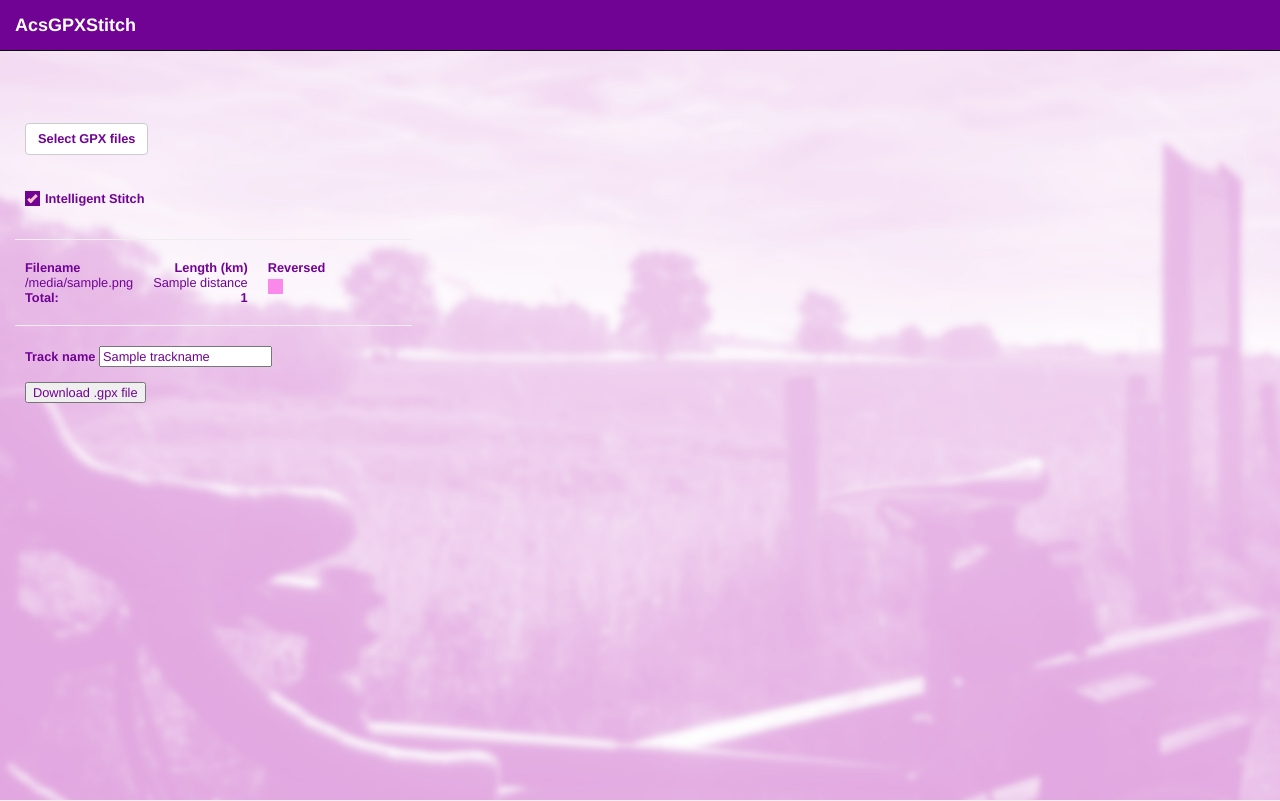
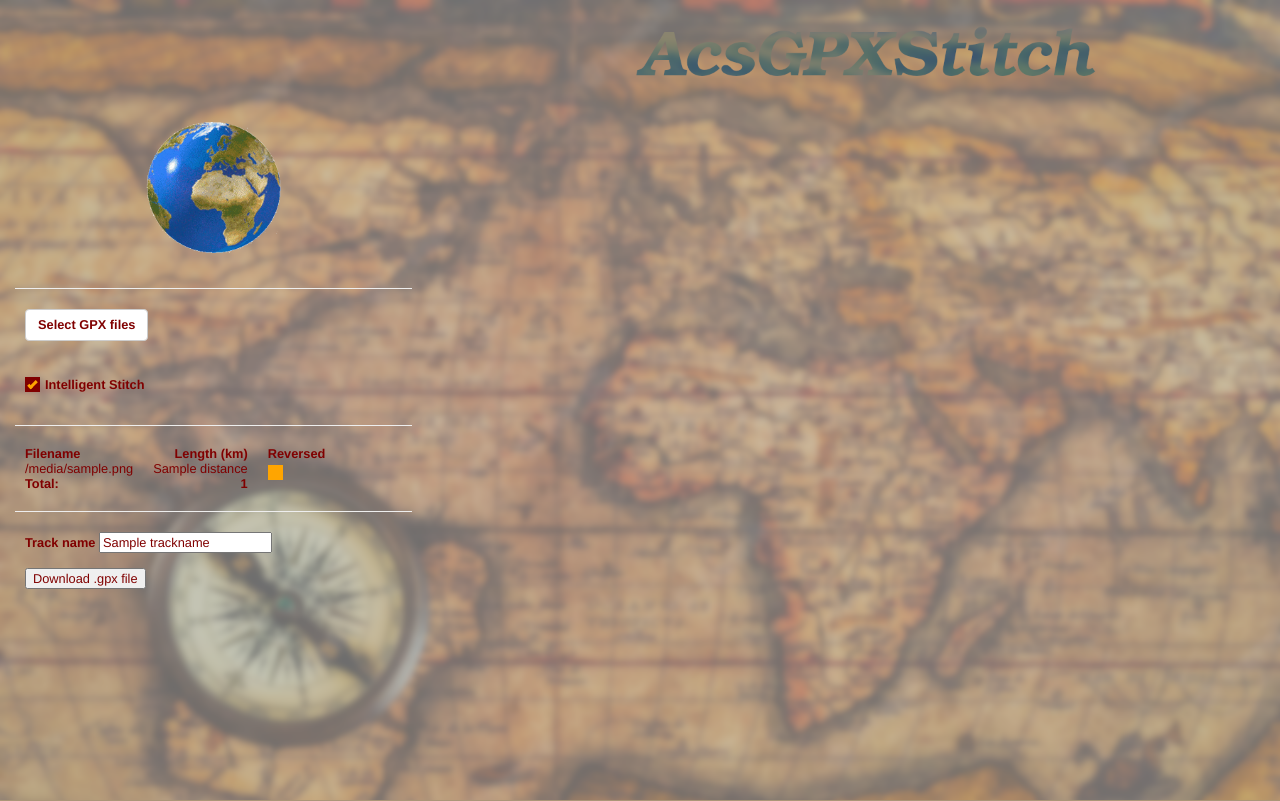
Before and after one commit to AadSchippers/acsgpxstitch, a Django app: template acsgpxstitch_app/templates/acsgpxstitch_app/track_list.html in a window 1280 px wide. Run offline with Django 3.2, Linux system fonts and the light colour scheme; the template is opened without the code that fills it: most values are stand-ins (such as "Sample title", 1, 10 or a date in 2020); some libraries are stand-ins or nearby versions.

Commit message:
new looks

```diff
--- a/acsgpxstitch_app/static/css/acsgpxstitch.css
+++ b/acsgpxstitch_app/static/css/acsgpxstitch.css
@@ -1,11 +1,11 @@
 .page-header {
-  background-color: #C4C4C4;
+  background-color: #bb9255;
   margin-top: 0;
   padding: 20px 20px 30px 40px;
 }
 
 .page-header h1, .page-header h1 a, .page-header h1 a:visited, .page-header h1 a:active {
-  color: #700394;
+  color: maroon;
   font-size: 36pt;
   font-family: 'Oswald';
   margin-left: 8px;
@@ -29,7 +29,7 @@
 }
 
 .scalefont {
-color: #700394;
+color: maroon;
 }
 
 @media only screen and (max-width: 600px) {
@@ -78,7 +78,7 @@
 }
 
 .scalefont:hover {
-color: #700394;
+color: maroon;
 }
 
 .helptext {
@@ -115,8 +115,8 @@
 body {
   padding-left: 15px;
   padding-right: 15px;
-  background-color: #F0F0F0;
-  background-image: url("/static/img/acsgpxstitchbg-blurred.jpg");
+  background-color: #bb9255;
+  background-image: url("/static/img/acsgpxstitchbg-blurred.png");
   background-repeat: no-repeat;
   background-size: cover;
   max-width: 100%;
@@ -137,7 +137,7 @@
 }
 
 .table-hover, th, td {
-  color: #700394;
+  color: maroon;
   padding-left: 10px;
   padding-right: 10px;
 }
@@ -154,11 +154,11 @@
   width: 100%;
   background-color: transparent;
   border-color: transparent;
-  color: #700394;
+  color: maroon;
 }
 
 a, a:active, a:visited, a:hover, a:link {
-  color: #700394;
+  color: maroon;
 }
 
 .container {
@@ -215,17 +215,17 @@
   left: 0;
   height: 15px;
   width: 15px;
-  background-color: #fb89ec;
+  background-color: orange;
 }
 
 /* On mouse-over, add a grey background color */
 .checkcontainer:hover input ~ .checkmark {
-  background-color: #fa56e4;
+  background-color: orangered;
 }
 
 /* When the checkbox is checked, add a blue background */
 .checkcontainer input:checked ~ .checkmark {
-  background-color: #700394;
+  background-color: maroon;
 }
 
 /* Create the checkmark/indicator (hidden when not checked) */
@@ -246,7 +246,7 @@
   top: 2px;
   width: 5px;
   height: 10px;
-  border: solid pink;
+  border: solid orange;
   border-width: 0 3px 3px 0;
   -webkit-transform: rotate(45deg);
   -ms-transform: rotate(45deg);
--- a/acsgpxstitch_app/templates/acsgpxstitch_app/base.html
+++ b/acsgpxstitch_app/templates/acsgpxstitch_app/base.html
@@ -11,20 +11,11 @@
 
     </head>
     <body>
-        <nav class="navbar navbar-inverse navbar-fixed-top" style="background-color: #700394;">
-            <div class="container-fluid">
-                <div class="navbar-header">
-                    <a class="navbar-brand" style="color: white"><b>AcsGPXStitch</b></a>
-                </div>
-            </div>
-        </nav>
-        <hr>
+        <br><br>
         <div class="detail scalefont">
             <div class="row">
                 <div class="col-4"></div>
                 <div class="col-5">
-                    <p id="id-processing-p" style="text-align: left; display: none;">Processing...</p>
-                    <img id="id-processing-img" style="float:left; width:135px; height:111px; display: none;" src="/static/img/acstracks-progress.gif">
                     <div id="id-messages">
                         {% if messages %}
                             {% for message in messages %}
--- a/acsgpxstitch_app/templates/acsgpxstitch_app/track_list.html
+++ b/acsgpxstitch_app/templates/acsgpxstitch_app/track_list.html
@@ -3,14 +3,25 @@
 {% block content %}
 <script>
     function processFiles(id) {
-        document.getElementById("id-processing-p").style.display = "block";
-        document.getElementById("id-processing-img").style.display = "block";
+        document.getElementById("id-processing-anim-p").style.display = "block";
+        document.getElementById("id-processing-anim-img").style.display = "block";
+        document.getElementById("id-processing-static-img").style.display = "none";
         document.getElementById("id-messages").style.display = "none";
         document.getElementById(id).submit();
     }
 </script>
         <div class="row">
             <div class="col-4">
+                <table style="width:100%" class="scalefont">
+                    <tr>
+                        <td align="center">
+                            <img id="id-processing-static-img" style="width:135px; height:131px; display: block;" src="/static/img/acsgpxstitch-progress-static.gif">
+                            <img id="id-processing-anim-img" style="width:135px; height:131px; display: none;" src="/static/img/acsgpxstitch-progress-anim.gif">
+                            <br><p id="id-processing-anim-p" style="text-align: center; display: none;">Processing...</p>
+                        </td>
+                    </tr>
+                </table>
+                <hr>
                 <table style="width:100%" class="scalefont">
                     <tr>
                         <td>
```
Also changed, not shown: acsgpxstitch_project/settings.py (+4 -4 lines), acsgpxstitch_app/static/img/acsgpxstitch-progress-anim.gif (added), acsgpxstitch_app/static/img/acsgpxstitch-progress-static.gif (added), acsgpxstitch_app/static/img/acsgpxstitchbg-blurred.png (added), acsgpxstitch_app/static/img/acstracks-progress.gif (deleted).
